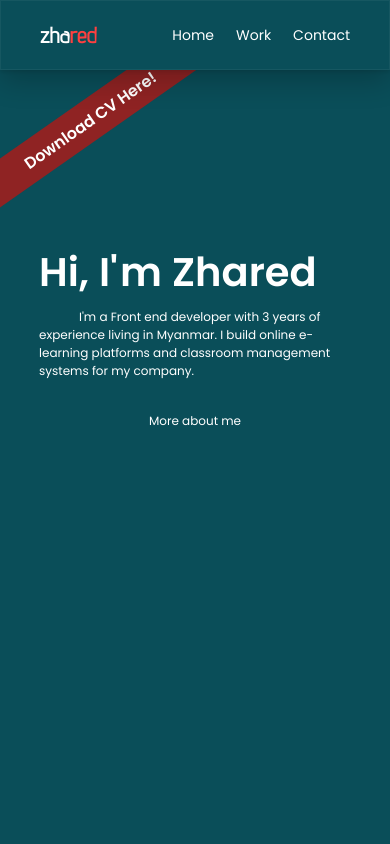
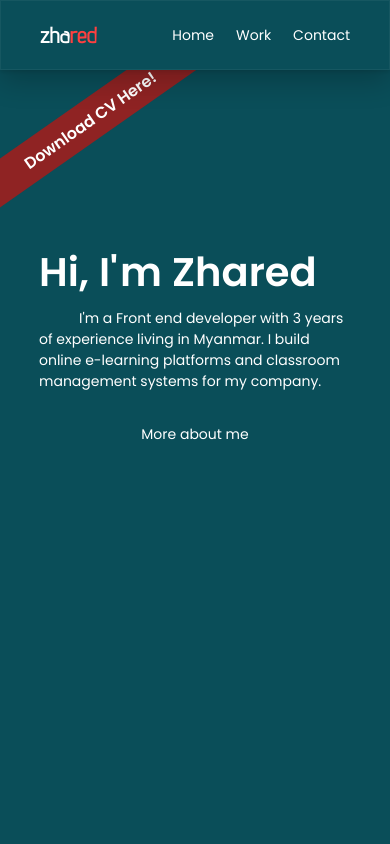
Before and after one commit to ZawCodes/ZharedField, a React (Create React App) app: page / in a window 390 px wide. Shown: the top 844 px of the page. Built offline with nearby package versions, Linux system fonts and the light colour scheme.

Commit message:
favicon update

```diff
--- a/public/index.html
+++ b/public/index.html
@@ -10,6 +10,7 @@
       content="Web site created using create-react-app"
     />
     <link rel="apple-touch-icon" href="%PUBLIC_URL%/logo192.png" />
+    <link rel="icon" type="image/png" sizes="16x16" href="src/Components/assets/images/zhared.png" />
 
     <link rel="manifest" href="%PUBLIC_URL%/manifest.json" />
     <link rel="stylesheet" href="https://unpkg.com/leaflet@1.7.1/dist/leaflet.css"
--- a/src/Components/Main/Main.css
+++ b/src/Components/Main/Main.css
@@ -113,9 +113,9 @@
         margin-bottom: 6px;
         margin-top: 25vh;
     }
-    .main-container .left-div > p {
+    /* .main-container .left-div > p {
         font-size: 12px;
-    }
+    } */
 }
 @media only screen and (max-width: 400px) {
     .main-container h3 {
```
Also changed, not shown: 1 other file (tests, documents, lock files or other folders).
